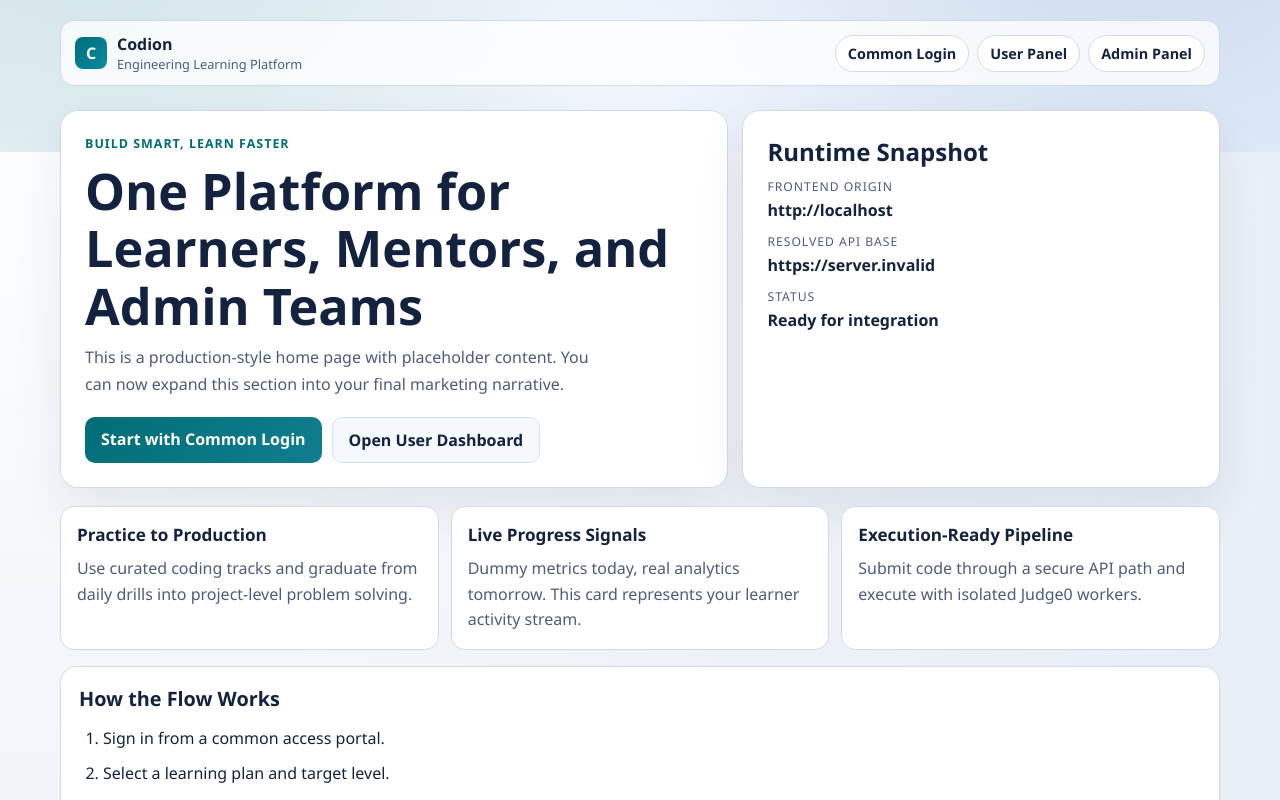
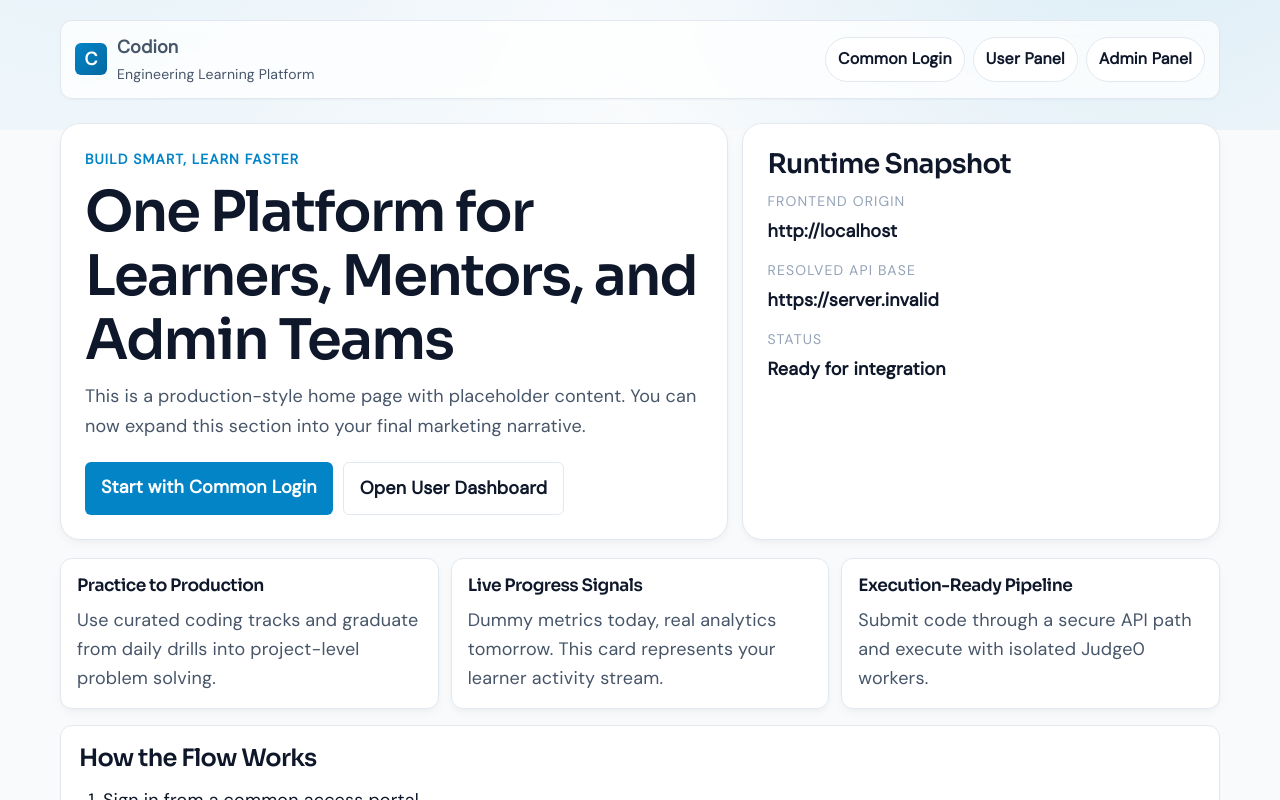
Before and after one commit to dhanushrs1/codion, a React (Vite) app in the folder client/: page / in a window 1280 px wide. Shown: the top 800 px of the page. Built offline with nearby package versions, Linux system fonts and the light colour scheme; no server answers.

Commit message:
feat: implement local Python code execution engine and establish base CSS design system

```diff
--- a/client/src/shared/404/NotFoundPage.css
+++ b/client/src/shared/404/NotFoundPage.css
@@ -4,23 +4,24 @@
   justify-content: center;
   align-items: center;
   padding: 16px;
+  background: var(--bg-base);
 }
 
 .notFoundPage__panel {
   width: min(520px, 100%);
   text-align: center;
-  background: var(--surface-panel);
-  border: 1px solid var(--border);
-  border-radius: 14px;
+  background: var(--bg-surface);
+  border: 1px solid var(--border-light);
+  border-radius: var(--radius-md);
   padding: 24px;
-  box-shadow: 0 16px 42px rgba(19, 35, 63, 0.08);
+  box-shadow: var(--shadow-md);
 }
 
 .notFoundPage__code {
   margin: 0;
-  font-size: 2rem;
+  font-size: var(--text-4xl);
   font-weight: 800;
-  color: var(--brand);
+  color: var(--accent-primary);
 }
 
 .notFoundPage__panel h1 {
@@ -29,7 +30,7 @@
 
 .notFoundPage__panel p {
   margin: 0;
-  color: var(--text-muted);
+  color: var(--text-secondary);
   line-height: 1.6;
 }
 
@@ -37,9 +38,13 @@
   display: inline-block;
   margin-top: 16px;
   text-decoration: none;
-  background: var(--brand);
+  background: var(--accent-primary);
   color: #ffffff;
   padding: 10px 14px;
-  border-radius: 10px;
+  border-radius: var(--radius-sm);
   font-weight: 700;
 }
+
+.notFoundPage__link:hover {
+  background: var(--accent-hover);
+}
--- a/client/src/shared/home/HomePage.css
+++ b/client/src/shared/home/HomePage.css
@@ -3,6 +3,7 @@
   overflow: hidden;
   min-height: 100vh;
   padding: 20px;
+  background: var(--bg-base);
 }
 
 .homePage__backdrop {
@@ -10,9 +11,9 @@
   inset: -30% -10% auto;
   height: 420px;
   background:
-    radial-gradient(circle at 12% 24%, rgba(0, 109, 119, 0.2), transparent 48%),
-    radial-gradient(circle at 82% 26%, rgba(58, 110, 165, 0.22), transparent 45%),
-    linear-gradient(135deg, rgba(255, 255, 255, 0.7), rgba(237, 244, 255, 0.9));
+    radial-gradient(circle at 12% 24%, var(--accent-glow), transparent 48%),
+    radial-gradient(circle at 82% 26%, rgba(2, 132, 199, 0.14), transparent 45%),
+    linear-gradient(135deg, rgba(255, 255, 255, 0.7), rgba(248, 250, 252, 0.95));
   z-index: 0;
 }
 
@@ -32,10 +33,11 @@
   align-items: center;
   gap: 12px;
   padding: 12px 14px;
-  border: 1px solid var(--border);
-  border-radius: 14px;
+  border: 1px solid var(--border-light);
+  border-radius: var(--radius-md);
   background: rgba(255, 255, 255, 0.75);
   backdrop-filter: blur(6px);
+  box-shadow: var(--shadow-sm);
 }
 
 .homePage__brand {
@@ -50,16 +52,16 @@
   display: inline-flex;
   align-items: center;
   justify-content: center;
-  border-radius: 8px;
-  background: linear-gradient(135deg, var(--brand), #088ba3);
+  border-radius: var(--radius-sm);
+  background: linear-gradient(135deg, var(--accent-primary), var(--accent-hover));
   color: #ffffff;
   font-weight: 800;
 }
 
 .homePage__brand p {
   margin: 0;
-  font-size: 0.8rem;
-  color: var(--text-muted);
+  font-size: var(--text-xs);
+  color: var(--text-secondary);
 }
 
 .homePage__nav {
@@ -71,12 +73,12 @@
 .homePage__nav a {
   text-decoration: none;
   padding: 8px 12px;
-  border: 1px solid var(--border);
+  border: 1px solid var(--border-light);
   border-radius: 999px;
-  background: #ffffff;
+  background: var(--bg-surface);
   color: var(--text-primary);
   font-weight: 600;
-  font-size: 0.9rem;
+  font-size: var(--text-sm);
 }
 
 .homePage__hero {
@@ -89,11 +91,11 @@
 
 .homePage__heroContent,
 .homePage__runtimeCard {
-  border: 1px solid var(--border);
-  border-radius: 18px;
-  background: #ffffff;
+  border: 1px solid var(--border-light);
+  border-radius: var(--radius-lg);
+  background: var(--bg-surface);
   padding: 24px;
-  box-shadow: 0 24px 50px rgba(19, 35, 63, 0.08);
+  box-shadow: var(--shadow-md);
   animation: riseIn 0.8s ease both;
 }
 
@@ -105,20 +107,20 @@
   margin: 0;
   text-transform: uppercase;
   letter-spacing: 0.08em;
-  color: var(--brand);
+  color: var(--accent-primary);
   font-weight: 700;
-  font-size: 0.78rem;
+  font-size: var(--text-xs);
 }
 
 .homePage__heroContent h1 {
   margin: 10px 0;
-  font-size: clamp(1.8rem, 4.2vw, 3.15rem);
+  font-size: var(--text-4xl);
   line-height: 1.14;
 }
 
 .homePage__lead {
   margin: 0;
-  color: var(--text-muted);
+  color: var(--text-secondary);
   line-height: 1.65;
   max-width: 56ch;
 }
@@ -133,18 +135,19 @@
 .homePage__cta {
   text-decoration: none;
   font-weight: 700;
-  border-radius: 10px;
+  border-radius: var(--radius-sm);
   padding: 11px 16px;
 }
 
 .homePage__cta--primary {
-  background: linear-gradient(135deg, var(--brand), #107e8f);
+  background: var(--accent-primary);
   color: #ffffff;
 }
 
 .homePage__cta--secondary {
-  background: #f5f8fd;
-  border: 1px solid #d5e0ef;
+  background: var(--bg-surface);
+  border: 1px solid var(--border-light);
+  color: var(--text-primary);
 }
 
 .homePage__runtimeCard h2 {
@@ -159,10 +162,10 @@
 }
 
 .homePage__runtimeCard dt {
-  font-size: 0.76rem;
+  font-size: var(--text-xs);
   text-transform: uppercase;
   letter-spacing: 0.08em;
-  color: var(--text-muted);
+  color: var(--text-tertiary);
 }
 
 .homePage__runtimeCard dd {
@@ -180,11 +183,18 @@
 }
 
 .homePage__featureCard {
-  border: 1px solid var(--border);
-  border-radius: 14px;
+  border: 1px solid var(--border-light);
+  border-radius: var(--radius-md);
   padding: 16px;
-  background: #ffffff;
+  background: var(--bg-surface);
+  box-shadow: var(--shadow-md);
+  transition: box-shadow var(--transition-smooth), transform var(--transition-smooth);
   animation: riseIn 0.7s ease both;
+}
+
+.homePage__featureCard:hover {
+  box-shadow: var(--shadow-float);
+  transform: translateY(-2px);
 }
 
 .homePage__featureCard:nth-child(2) {
@@ -202,23 +212,24 @@
 
 .homePage__featureCard p {
   margin: 10px 0 0;
-  color: var(--text-muted);
+  color: var(--text-secondary);
   line-height: 1.6;
 }
 
 .homePage__timelineSection {
   margin-top: 16px;
-  border: 1px solid var(--border);
-  border-radius: 16px;
+  border: 1px solid var(--border-light);
+  border-radius: var(--radius-md);
   padding: 18px;
-  background: #ffffff;
+  background: var(--bg-surface);
+  box-shadow: var(--shadow-sm);
   animation: riseIn 0.75s ease both;
   animation-delay: 0.2s;
 }
 
 .homePage__timelineSection h2 {
   margin: 0;
-  font-size: 1.24rem;
+  font-size: var(--text-xl);
 }
 
 .homePage__timeline {
--- a/client/src/styles/base.css
+++ b/client/src/styles/base.css
@@ -1,18 +1,70 @@
+@import url("https://fonts.googleapis.com/css2?family=DM+Sans:opsz,wght@9..40,400;500&family=JetBrains+Mono:wght@400;500&family=Sora:wght@600;700&display=swap");
+
 :root {
-  --surface-main: #f5f7fb;
-  --surface-panel: #ffffff;
-  --surface-soft: #eef2f8;
-  --text-primary: #13233f;
-  --text-muted: #4b5c7d;
-  --border: #cfdae8;
-  --brand: #006d77;
-  --brand-strong: #005c64;
-  --user-accent: #3a6ea5;
-  --admin-accent: #a54055;
+  /* Typography */
+  --font-heading: "Sora", system-ui, sans-serif;
+  --font-body: "DM Sans", system-ui, sans-serif;
+  --font-code: "JetBrains Mono", monospace;
+
+  --text-xs: clamp(0.75rem, 0.7rem + 0.25vw, 0.875rem);
+  --text-sm: clamp(0.875rem, 0.8rem + 0.375vw, 1rem);
+  --text-base: clamp(1rem, 0.95rem + 0.25vw, 1.125rem);
+  --text-lg: clamp(1.125rem, 1.05rem + 0.375vw, 1.25rem);
+  --text-xl: clamp(1.25rem, 1.15rem + 0.5vw, 1.5rem);
+  --text-2xl: clamp(1.5rem, 1.3rem + 1vw, 2rem);
+  --text-4xl: clamp(2rem, 1.5rem + 2.5vw, 3.5rem);
+
+  /* Colors */
+  --bg-base: #f8fafc;
+  --bg-surface: #ffffff;
+  --bg-hover: #f1f5f9;
+
+  --text-primary: #0f172a;
+  --text-secondary: #475569;
+  --text-tertiary: #94a3b8;
+
+  --accent-primary: #0284c7;
+  --accent-hover: #0369a1;
+  --accent-glow: rgba(2, 132, 199, 0.1);
+
+  --state-success: #059669;
+  --state-success-bg: rgba(5, 150, 105, 0.05);
+  --state-error: #dc2626;
+  --state-error-bg: rgba(220, 38, 38, 0.05);
+
+  --border-light: #e2e8f0;
+  --border-focus: #cbd5e1;
+
+  /* Geometry and shadows */
+  --radius-sm: 6px;
+  --radius-md: 12px;
+  --radius-lg: 20px;
+
+  --shadow-sm: 0 1px 2px rgba(15, 23, 42, 0.04);
+  --shadow-md: 0 4px 12px -2px rgba(15, 23, 42, 0.05), 0 2px 6px -1px rgba(15, 23, 42, 0.03);
+  --shadow-float: 0 20px 25px -5px rgba(15, 23, 42, 0.05), 0 8px 10px -6px rgba(15, 23, 42, 0.02);
+
+  --transition-fast: 150ms cubic-bezier(0.4, 0, 0.2, 1);
+  --transition-smooth: 300ms cubic-bezier(0.4, 0, 0.2, 1);
+
+  /* Compatibility aliases for existing component styles */
+  --surface-main: var(--bg-base);
+  --surface-panel: var(--bg-surface);
+  --surface-soft: var(--bg-hover);
+  --text-muted: var(--text-secondary);
+  --border: var(--border-light);
+  --brand: var(--accent-primary);
+  --brand-strong: var(--accent-hover);
+  --user-accent: var(--accent-primary);
+  --admin-accent: #0f766e;
 }
 
-* {
+*,
+*::before,
+*::after {
   box-sizing: border-box;
+  margin: 0;
+  padding: 0;
 }
 
 html,
@@ -22,18 +74,59 @@ body,
 }
 
 body {
-  margin: 0;
-  font-family: "Segoe UI", Tahoma, Geneva, Verdana, sans-serif;
-  background: radial-gradient(circle at top left, #ffffff 0%, #eef2f8 62%, #e6edf6 100%);
+  font-family: var(--font-body);
+  background-color: var(--bg-base);
+  color: var(--text-secondary);
+  font-size: var(--text-base);
+  line-height: 1.65;
+  letter-spacing: 0.01em;
+  -webkit-font-smoothing: antialiased;
+  -moz-osx-font-smoothing: grayscale;
+}
+
+h1,
+h2,
+h3,
+h4,
+h5,
+h6 {
+  font-family: var(--font-heading);
   color: var(--text-primary);
+  line-height: 1.2;
+  letter-spacing: -0.03em;
+  font-weight: 600;
+  margin-bottom: 0.75em;
+}
+
+a {
+  color: var(--accent-primary);
+  text-decoration: none;
+  transition: color var(--transition-fast);
+}
+
+a:hover {
+  color: var(--accent-hover);
+}
+
+button {
+  font-family: var(--font-heading);
+  cursor: pointer;
+  border: none;
+  background: none;
+  transition: all var(--transition-fast);
 }
 
 button,
 input,
-select {
+select,
+textarea {
   font: inherit;
 }
 
-a {
-  color: inherit;
+code,
+pre,
+.terminal {
+  font-family: var(--font-code);
+  font-size: var(--text-sm);
+  line-height: 1.5;
 }
--- a/client/src/user/UserDashboardPage.css
+++ b/client/src/user/UserDashboardPage.css
@@ -1,36 +1,38 @@
 .userDashboardPage {
   min-height: 100vh;
   padding: 28px;
+  background: var(--bg-base);
 }
 
 .userDashboardPage__header {
-  background: #f6f9ff;
-  border: 1px solid #d9e2f2;
-  border-radius: 14px;
+  background: var(--bg-surface);
+  border: 1px solid var(--border-light);
+  border-radius: var(--radius-md);
   padding: 18px;
+  box-shadow: var(--shadow-sm);
 }
 
 .userDashboardPage__eyebrow {
   margin: 0;
   text-transform: uppercase;
   letter-spacing: 0.08em;
-  font-size: 0.78rem;
-  color: #2d5b88;
+  font-size: var(--text-xs);
+  color: var(--accent-primary);
   font-weight: 700;
 }
 
 .userDashboardPage__header h1 {
   margin: 8px 0;
-  font-size: clamp(1.45rem, 2.2vw, 2rem);
+  font-size: var(--text-2xl);
 }
 
 .userDashboardPage__header p {
   margin: 6px 0 0;
-  color: #2f4f73;
+  color: var(--text-secondary);
 }
 
 .userDashboardPage__origin {
-  font-size: 0.92rem;
+  font-size: var(--text-sm);
 }
 
 .userDashboardPage__grid {
@@ -41,10 +43,17 @@
 }
 
 .userDashboardPage__card {
-  background: #ffffff;
-  border: 1px solid #d9e2f2;
-  border-radius: 12px;
+  background: var(--bg-surface);
+  border: 1px solid var(--border-light);
+  border-radius: var(--radius-md);
   padding: 14px;
+  box-shadow: var(--shadow-md);
+  transition: box-shadow var(--transition-smooth), transform var(--transition-smooth);
+}
+
+.userDashboardPage__card:hover {
+  box-shadow: var(--shadow-float);
+  transform: translateY(-2px);
 }
 
 .userDashboardPage__card h2 {
@@ -54,7 +63,7 @@
 
 .userDashboardPage__card p {
   margin: 0;
-  color: var(--text-muted);
+  color: var(--text-secondary);
   line-height: 1.55;
 }
 
@@ -67,15 +76,19 @@
 
 .userDashboardPage__link {
   text-decoration: none;
-  background: #2d5b88;
+  background: var(--accent-primary);
   color: #ffffff;
-  border-radius: 10px;
+  border-radius: var(--radius-sm);
   padding: 10px 14px;
   font-weight: 600;
 }
 
 .userDashboardPage__link--secondary {
-  background: #5f3440;
+  background: #0f766e;
+}
+
+.userDashboardPage__link:hover {
+  background: var(--accent-hover);
 }
 
 @media (max-width: 960px) {
```
Also changed, not shown: client/src/admin/AdminDashboardPage.css (+28 -15 lines), client/src/shared/auth/LoginPage.css (+20 -19 lines), 3 other files (tests, documents, lock files or other folders).
